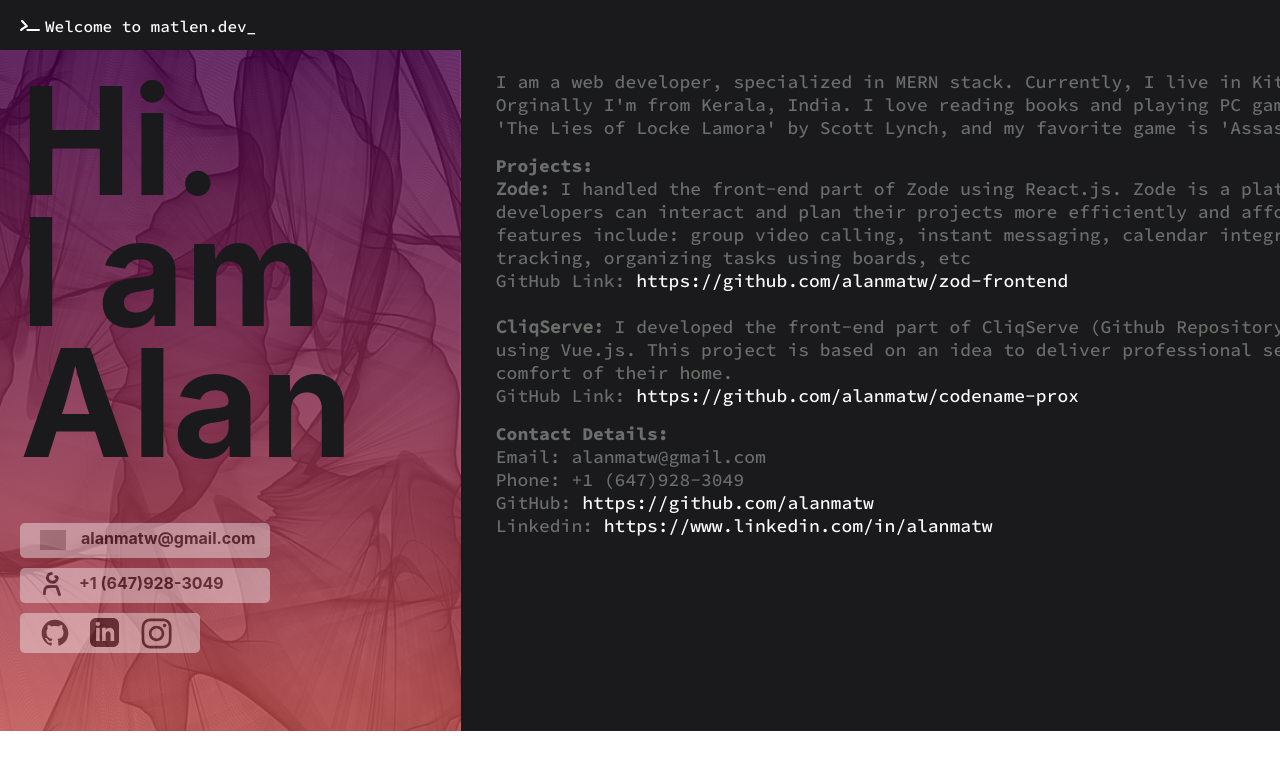
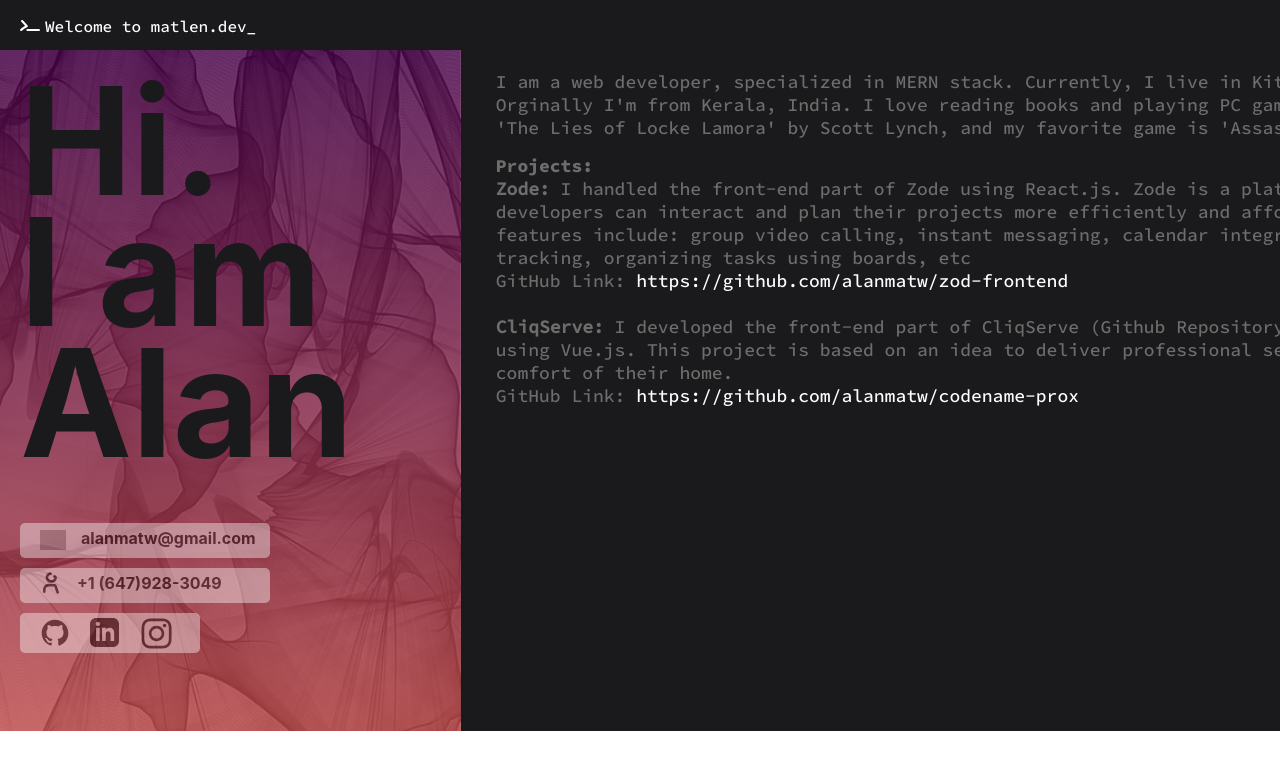
Before and after one commit to alanmatw/matlen.dev, a React (Create React App) app: page / in a window 1280 px wide. Shown: the top 770 px of the page. Built offline with nearby package versions, Linux system fonts and the light colour scheme; grey boxes are pictures that could not be loaded.

Commit message:
refactor(home): click to redirect - logo's

```diff
--- a/src/components/home/home.css
+++ b/src/components/home/home.css
@@ -159,8 +159,8 @@
 .wBL-number-logo {
     margin-top: 4px;
     margin-right: 25px;
-    width: 24px;
-	height: 24px;
+    width: 22px;
+	height: 22px;
 	background-image: url('../../assets/undraw_person.svg');
 	background-repeat: no-repeat;
 	background-position: center;
--- a/src/components/home/home.js
+++ b/src/components/home/home.js
@@ -47,9 +47,9 @@ export default class homeFn extends React.Component {
                             </div>
 
                             <div className='wBL-logo-wrapper'>
-                                <div className='wBL-git-logo'></div>
-                                <div className='wBL-linkedin-logo'></div>
-                                <div className='wBL-instagram-logo'></div>
+                                <a href='https://github.com/alanmatw'><div className='wBL-git-logo'></div></a>
+                                <a href='https://www.linkedin.com/in/alanmatw/'><div className='wBL-linkedin-logo'></div></a>
+                                <a href='https://www.instagram.com/alanmatw/'><div className='wBL-instagram-logo'></div></a>
                             </div>
 
                         </div>
@@ -77,10 +77,7 @@ export default class homeFn extends React.Component {
                                 This project is based on an idea to deliver professional services to people at the comfort of their home.<br></br>
                                 GitHub Link: <a href='https://github.com/alanmatw/codename-prox' id='wBR-underline'><span className='wBR-green'>https://github.com/alanmatw/codename-prox</span></a>
                             </p>
-                            <p className='wBR-p1'>
-                                <span className='wBR-bold-qw'>Contact Details:</span><br></br>Email: <span className=''>alanmatw@gmail.com</span><br></br>Phone: <span className=''>+1 (647)928-3049</span>
-                                <br></br>GitHub: <a href='https://github.com/alanmatw' id='wBR-underline'><span className='wBR-green'>https://github.com/alanmatw</span></a><br></br>Linkedin: <a href='https://www.linkedin.com/in/alanmatw' id='wBR-underline'><span className='wBR-green'>https://www.linkedin.com/in/alanmatw</span></a>
-                            </p>
+
                         </div>
                         <div className='wBR-copyright'>
                             <p>&copy;matlen.dev</p>
@@ -90,7 +87,6 @@ export default class homeFn extends React.Component {
                         <div className='wBR-svg'></div>
                         */}
 
-
                     </div>
                 </div>
             </div>
```
